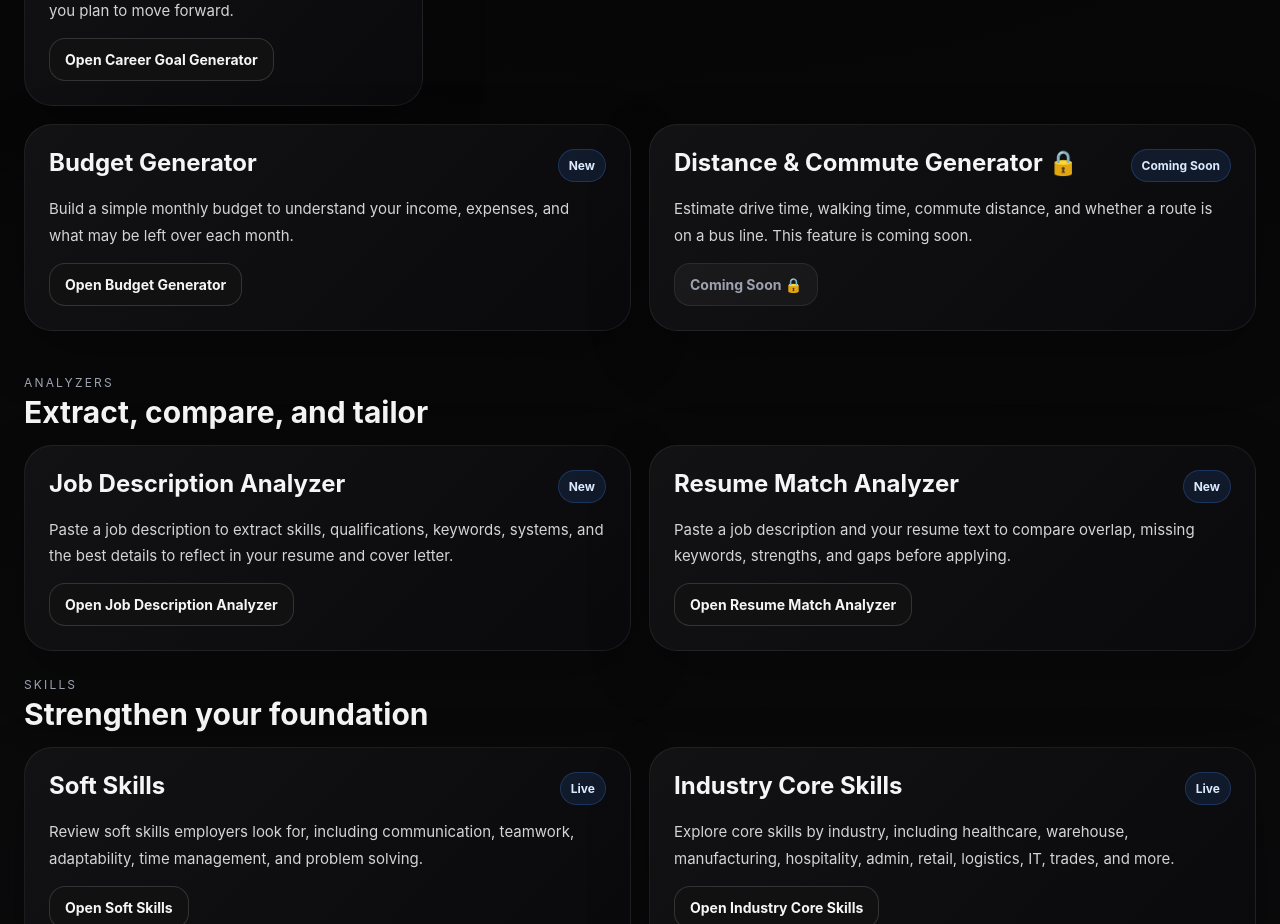
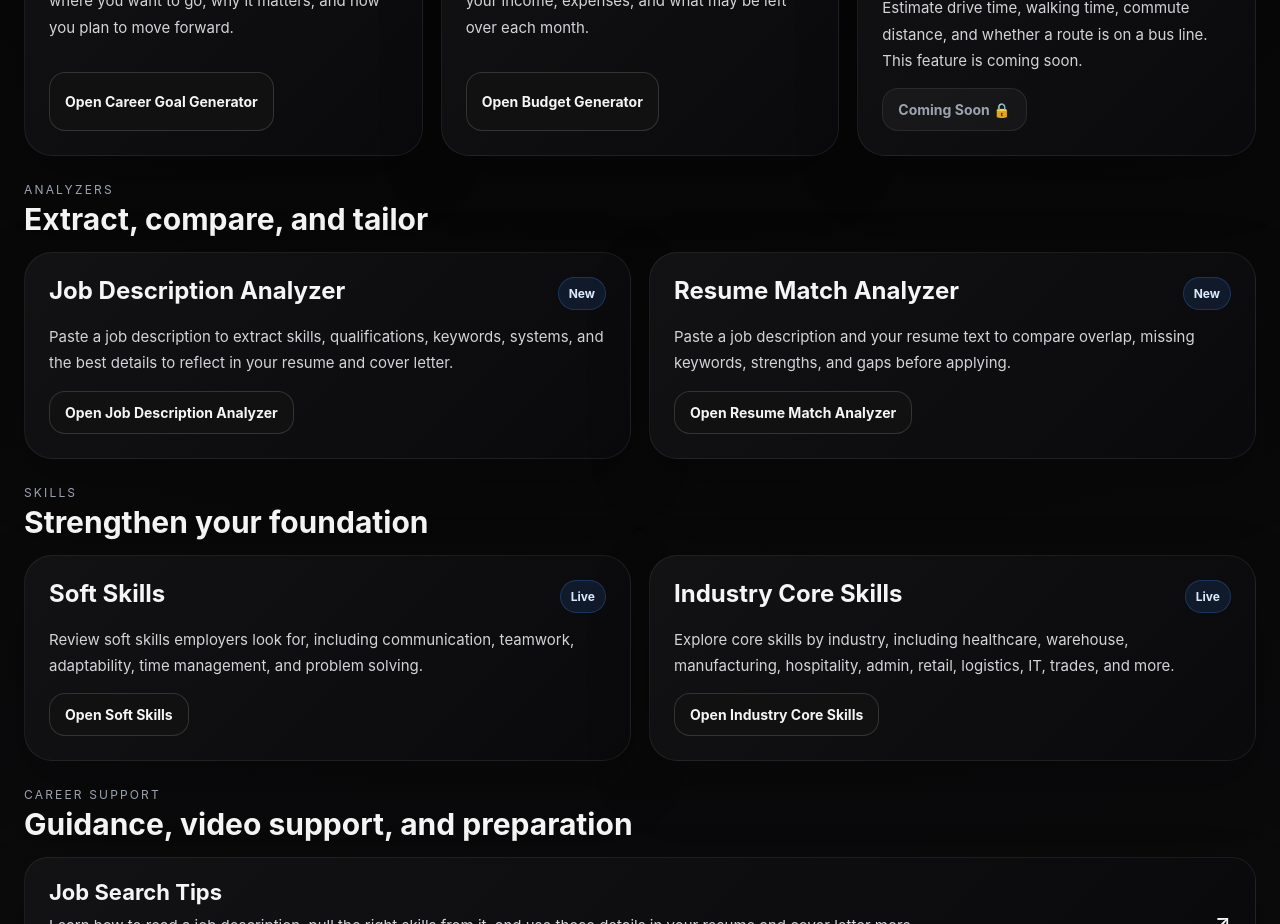
Before and after one commit to UrMizery/hireminds-platform, a Next.js app: page /career-toolkit in a window 1280 px wide. Shown: the part 1500-2424 px from the top of the page. Built offline with nearby package versions, Linux system fonts and the light colour scheme; no server answers.

Commit message:
Update page.tsx

```diff
--- a/app/career-toolkit/page.tsx
+++ b/app/career-toolkit/page.tsx
@@ -80,13 +80,16 @@ support, and live preview.
 Open Cover Letter Generator
 </a>
 </div>
+
 <div style={styles.featureCard}>
 <div style={styles.featureTop}>
 <h3 style={styles.featureTitle}>New Opportunities Resume Generator</h3>
 <span style={styles.liveTag}>New</span>
 </div>
 <p style={styles.featureText}>
-Created for those rebuilding, restarting, reentering, and stepping boldly into new opportunities. Designed for people turning life experience, resilience, and determination into career-ready momentum.
+Created for those rebuilding, restarting, reentering, and stepping boldly
+into new opportunities. Designed for people turning life experience,
+resilience, and determination into career-ready momentum.
 </p>
 <a
 href="/career-toolkit/new-opportunities-resume-generator"
@@ -95,16 +98,15 @@ style={styles.linkButton}
 Open New Opportunities Resume Generator
 </a>
 </div>
+
 <div style={styles.featureCard}>
 <div style={styles.featureTop}>
 <h3 style={styles.featureTitle}>Professional Branding Generator</h3>
 <span style={styles.liveTag}>New</span>
 </div>
-
 <p style={styles.featureText}>
 You Are Your Brand. Build It With Intention.
 </p>
-
 <a
 href="/career-toolkit/professional-branding-generator"
 style={styles.linkButton}
@@ -113,13 +115,14 @@ Open Professional Branding Generator
 </a>
 </div>
 
-  <div style={styles.featureCard}>
+<div style={styles.featureCard}>
 <div style={styles.featureTop}>
 <h3 style={styles.featureTitle}>The House of Letters</h3>
 <span style={styles.liveTag}>New</span>
 </div>
 <p style={styles.featureText}>
-From thank-you notes to resignation letters, create the words that move your career forward.
+From thank-you notes to resignation letters, create the words that move
+your career forward.
 </p>
 <a
 href="/career-toolkit/employer-follow-up-generator"
@@ -188,7 +191,6 @@ Open Career Goal Generator
 </a>
 </div>
 
-<div style={styles.bottomTwoCardRow}>
 <div style={styles.featureCard}>
 <div style={styles.featureTop}>
 <h3 style={styles.featureTitle}>Budget Generator</h3>
@@ -209,16 +211,13 @@ Open Budget Generator
 <span style={styles.liveTag}>Coming Soon</span>
 </div>
 <p style={styles.featureText}>
-Estimate drive time, walking time, commute distance, and whether a route is
-on a bus line. This feature is coming soon.
+Estimate drive time, walking time, commute distance, and whether a route
+is on a bus line. This feature is coming soon.
 </p>
 <span style={styles.lockedToolButton}>
 Coming Soon 🔒
 </span>
 </div>
-</div>
-
-<div style={styles.placeholderCard} aria-hidden="true" />
 </div>
 </section>
 
@@ -526,12 +525,6 @@ display: "grid",
 gridTemplateColumns: "repeat(2, minmax(0, 1fr))",
 gap: "18px",
 },
-bottomTwoCardRow: {
-gridColumn: "1 / -1",
-display: "grid",
-gridTemplateColumns: "repeat(2, minmax(0, 1fr))",
-gap: "18px",
-},
 featureCard: {
 background:
 "linear-gradient(135deg, rgba(19,19,21,0.96) 0%, rgba(10,10,12,0.98) 100%)",
@@ -588,7 +581,7 @@ color: "#f5f5f5",
 fontWeight: 700,
 fontSize: "14px",
 },
-  lockedToolButton: {
+ lockedToolButton: {
 display: "inline-flex",
 alignItems: "center",
 justifyContent: "center",
```
